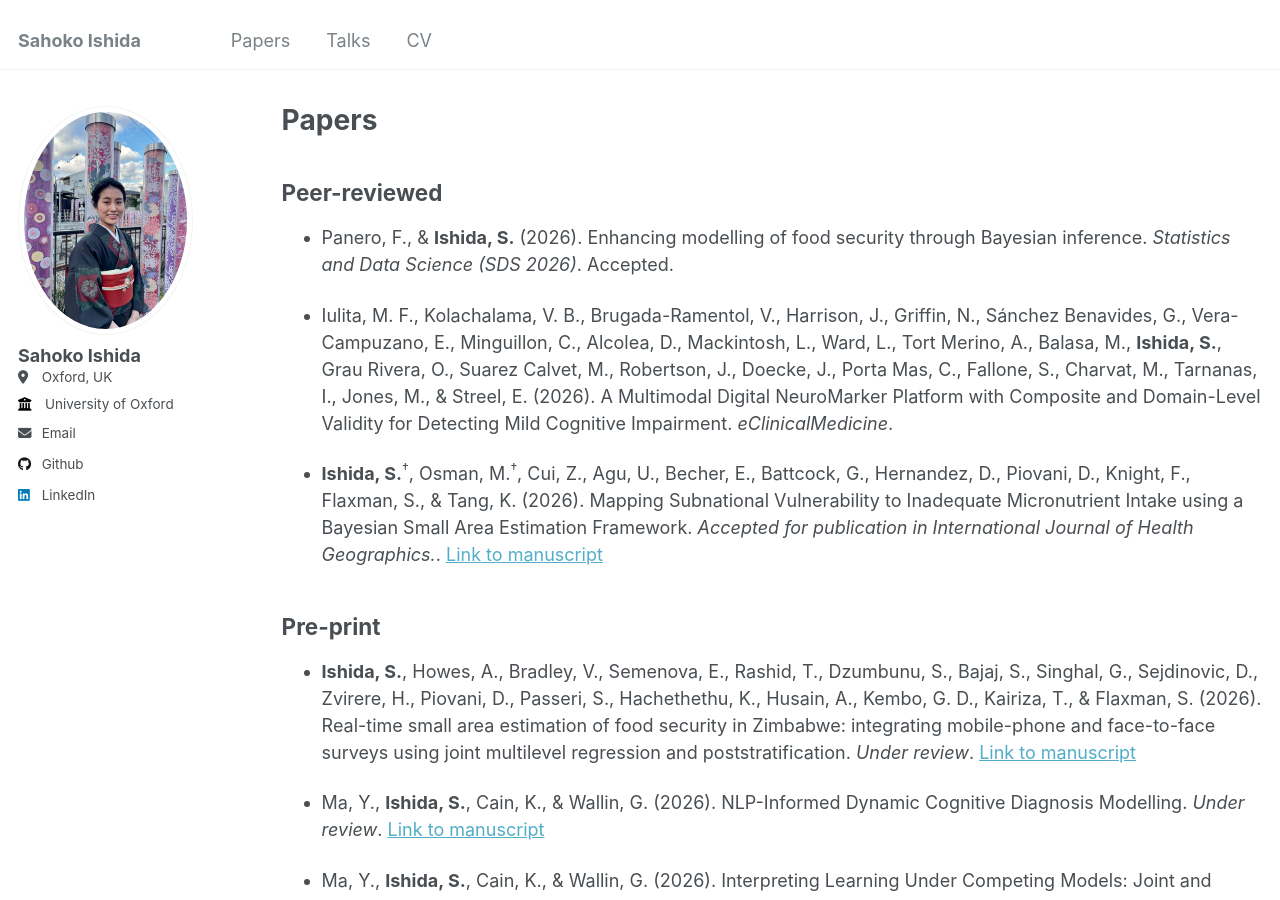
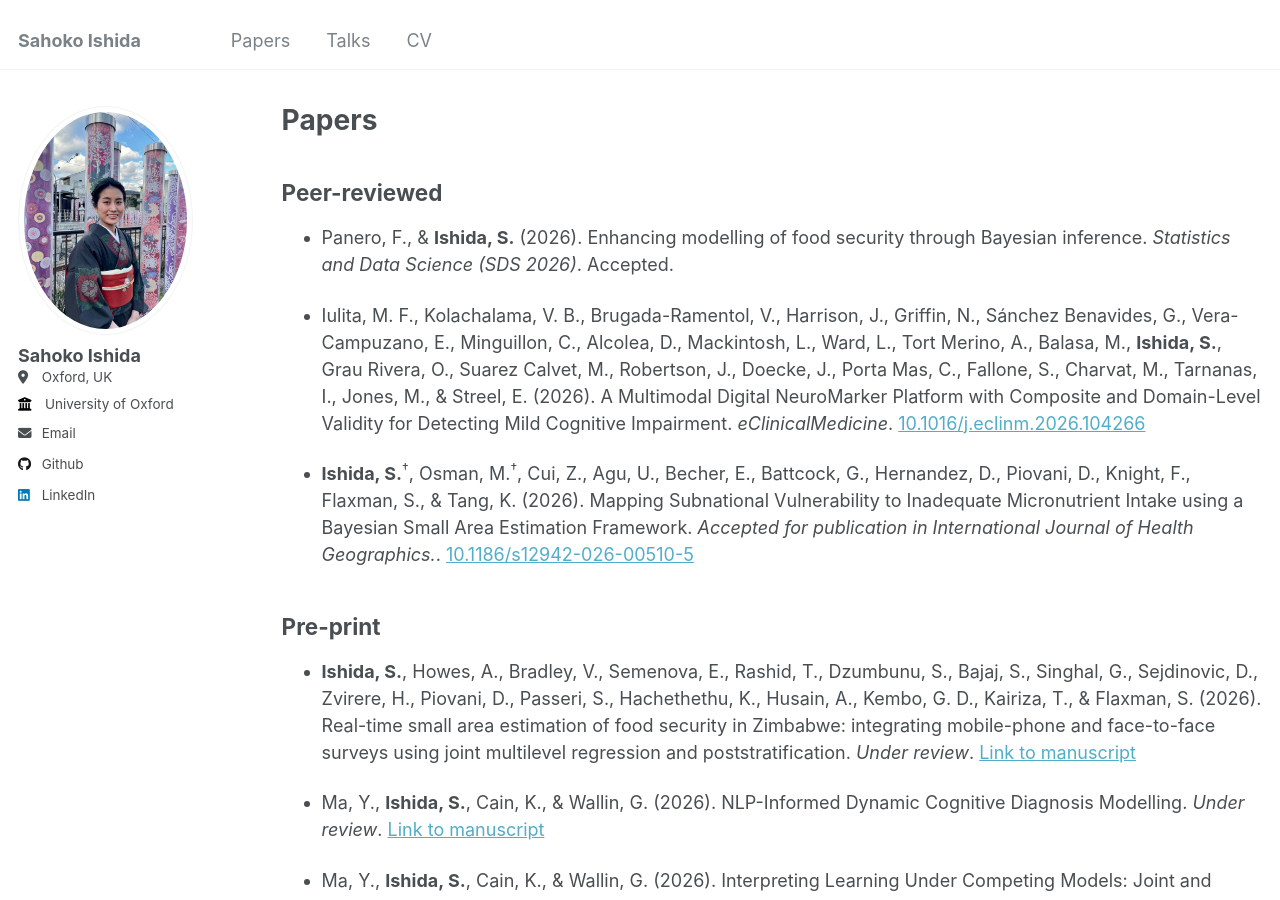
Before and after one commit to sahokoishida/sahokoishida.github.io, a Jekyll site: the page built from _pages/publications.md, in a window 1280 px wide and 900 px high. Built offline with Jekyll 4.4.1, drawn with Linux system fonts in a browser that asks for light colours.

Commit message:
updated publication

```diff
--- a/_pages/publications.md
+++ b/_pages/publications.md
@@ -19,9 +19,9 @@ Peer-reviewed
 ---------
 * Panero, F., & **Ishida, S.** (2026). Enhancing modelling of food security through Bayesian inference. *Statistics and Data Science (SDS 2026)*. Accepted.
 
-* Iulita, M. F., Kolachalama, V. B., Brugada-Ramentol, V., Harrison, J., Griffin, N., Sánchez Benavides, G., Vera-Campuzano, E., Minguillon, C., Alcolea, D., Mackintosh, L., Ward, L., Tort Merino, A., Balasa, M., **Ishida, S.**, Grau Rivera, O., Suarez Calvet, M., Robertson, J., Doecke, J., Porta Mas, C., Fallone, S., Charvat, M., Tarnanas, I., Jones, M., & Streel, E. (2026). A Multimodal Digital NeuroMarker Platform with Composite and Domain-Level Validity for Detecting Mild Cognitive Impairment. *eClinicalMedicine*.
+* Iulita, M. F., Kolachalama, V. B., Brugada-Ramentol, V., Harrison, J., Griffin, N., Sánchez Benavides, G., Vera-Campuzano, E., Minguillon, C., Alcolea, D., Mackintosh, L., Ward, L., Tort Merino, A., Balasa, M., **Ishida, S.**, Grau Rivera, O., Suarez Calvet, M., Robertson, J., Doecke, J., Porta Mas, C., Fallone, S., Charvat, M., Tarnanas, I., Jones, M., & Streel, E. (2026). A Multimodal Digital NeuroMarker Platform with Composite and Domain-Level Validity for Detecting Mild Cognitive Impairment. *eClinicalMedicine*. [10.1016/j.eclinm.2026.104266](https://doi.org/10.1016/j.eclinm.2026.104266)
 
-* **Ishida, S.**<sup>†</sup>, Osman, M.<sup>†</sup>, Cui, Z., Agu, U., Becher, E., Battcock, G., Hernandez, D., Piovani, D., Knight, F., Flaxman, S., & Tang, K. (2026). Mapping Subnational Vulnerability to Inadequate Micronutrient Intake using a Bayesian Small Area Estimation Framework. *Accepted for publication in International Journal of Health Geographics.*. [Link to manuscript](https://arxiv.org/abs/2604.14971)
+* **Ishida, S.**<sup>†</sup>, Osman, M.<sup>†</sup>, Cui, Z., Agu, U., Becher, E., Battcock, G., Hernandez, D., Piovani, D., Knight, F., Flaxman, S., & Tang, K. (2026). Mapping Subnational Vulnerability to Inadequate Micronutrient Intake using a Bayesian Small Area Estimation Framework. *Accepted for publication in International Journal of Health Geographics.*. [10.1186/s12942-026-00510-5](https://link.springer.com/article/10.1186/s12942-026-00510-5)
 
 Pre-print
 ---------
@@ -29,7 +29,7 @@ Pre-print
 
 * Ma, Y., **Ishida, S.**, Cain, K., & Wallin, G. (2026). NLP-Informed Dynamic Cognitive Diagnosis Modelling. *Under review*. [Link to manuscript](https://arxiv.org/abs/2604.07179)
 
-* Ma, Y., **Ishida, S.**, Cain, K., & Wallin, G. (2026). Interpreting Learning Under Competing Models: Joint and Stepwise Approaches for Dynamic Cognitive Diagnosis. *Under review*. [Link to manuscript](https://arxiv.org/abs/2606.06804)
+* Ma, Y., **Ishida, S.**, Cain, K., & Wallin, G. (2026). Interpreting Learning Under Competing Models: Joint and Stepwise Approaches for Dynamic Cognitive Diagnosis. *Under review*. [](https://arxiv.org/abs/2606.06804)
 
 * Kopp, E.<sup>†</sup>, **Ishida, S.**<sup>†</sup>, Leygonie, R., & Panero, F. (2026). Filling survey gaps in food security monitoring with spatio-temporal additive Gaussian process models. *Under review*. [Link to manuscript](https://arxiv.org/abs/2608.14314)
 
```
Also changed, not shown: _pages/about.md (+2 -2 lines), _pages/cv.md (+1 -1 lines), 1 other file.
